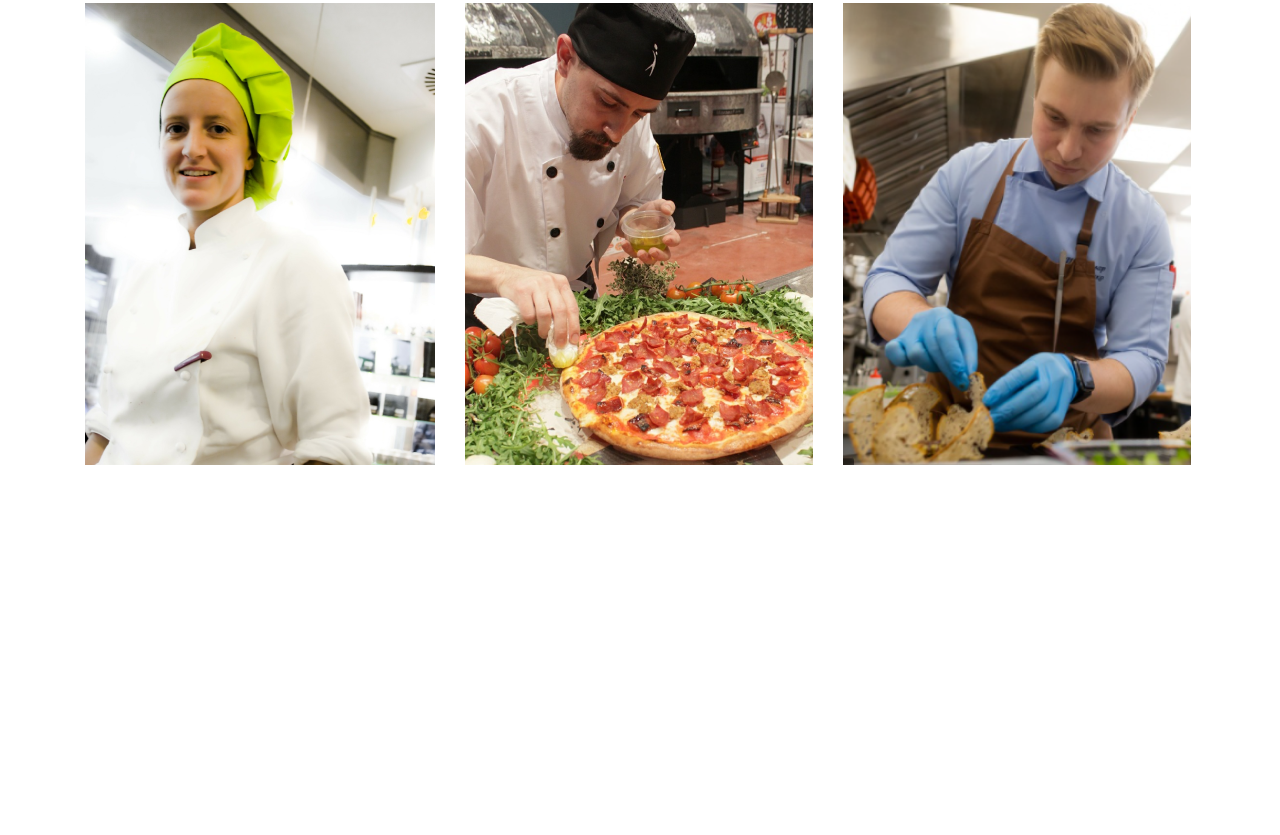
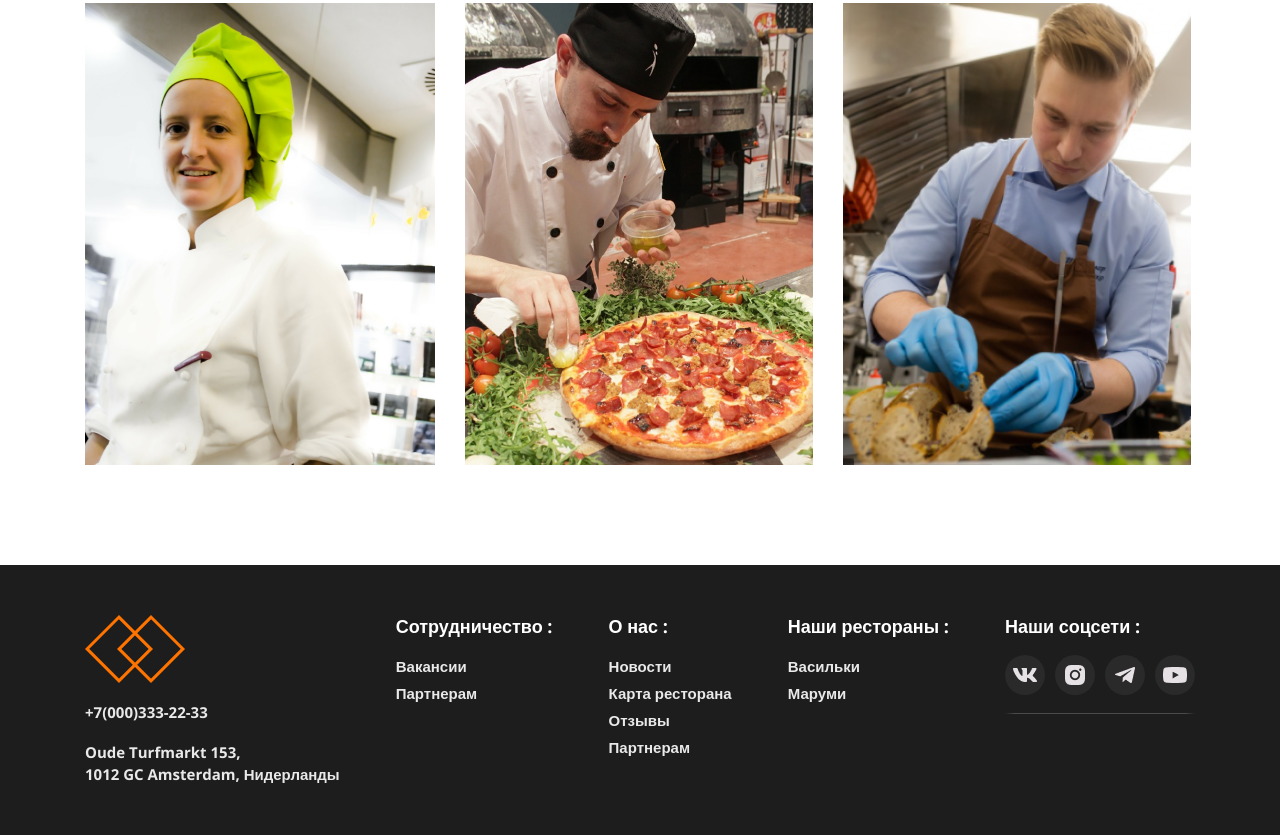
Before and after one commit to Aktan007/HomeRestoran__Aktan, a plain HTML site: page index.html in a window 1280 px wide. Shown: the part 5840-6675 px from the top of the page. Before the commit the page ends 6405 px from the top, so only its background shows below. Drawn offline with nearby package versions, Linux system fonts and the light colour scheme.

Commit message:
add footer

```diff
--- a/index.html
+++ b/index.html
@@ -440,6 +440,63 @@
       </section>
 
 
+      <footer>
+        <div class="footer__container">
+          <div class="footer__body">
+            <div class="footer__colums">
+
+              <div class="footer__colum">
+                <img src="./img/LOGO.png" alt="logo" class="footer__logo">
+                <a href="tel:+7(000)333-22-33">+7(000)333-22-33</a>
+                <a href="https://maps.app.goo.gl/4aKS6qzmbZR7cZEA9" target="_blank">Oude Turfmarkt 153, <br>1012 GC Amsterdam, Нидерланды</a>
+              </div>
+              <div class="footer__colum">
+                <h4 class="footer__title">Сотрудничество :</h4>
+                <ul class="footer__list">
+                  <li class="footer__item"><a href="#">Вакансии</a></li>
+                  <li class="footer__item"><a href="#">Партнерам</a></li>
+                </ul>
+              </div>
+
+              <div class="footer__colum">
+                <h4 class="footer__title">О нас :</h4>
+                <ul class="footer__list">
+                  <li class="footer__item"><a href="#">Новости</a></li>
+                  <li class="footer__item"><a href="#">Карта ресторана</a></li>
+                  <li class="footer__item"><a href="#">Отзывы</a></li>
+                  <li class="footer__item"><a href="#">Партнерам</a></li>
+                </ul>
+              </div>
+
+              <div class="footer__colum">
+                <h4 class="footer__title">Наши рестораны :</h4>
+                <ul class="footer__list">
+                  <li class="footer__item"><a href="#">Васильки</a></li>
+                  <li class="footer__item"><a href="#">Маруми</a></li>
+                </ul>
+              </div>
+              <!--============================================================-->
+              <!--icons-->
+              <div class="footer__colum">
+                <h3 class="footer__title">Наши соцсети :</h5>
+                  <div class="footer__icons">
+                <a href="#" class="footer__icon"><img class="footer__icon-item" src="./img/VK_logo.png" alt=""></a>
+                <a href="#" class="footer__icon"><img class="footer__icon-item" src="./img/Instagram_logo.png" alt=""></a>
+                <a href="#" class="footer__icon"><img class="footer__icon-item" src="./img/Telegram_logo.png" alt=""></a>
+                <a href="#" class="footer__icon"><img class="footer__icon-item" src="./img/YouTube_logo.png" alt=""></a>
+              </div>
+              <div class="footer__line"></div>
+              </div>
+
+
+
+            </div>
+
+          </div>
+        </div>
+      </footer>
+
+
 
 
 
--- a/style.css
+++ b/style.css
@@ -19,6 +19,25 @@ body {
 body::-webkit-scrollbar {
   width: 0;
 }
+
+body::-webkit-scrollbar {
+  width: 15px;
+}
+
+body::-webkit-scrollbar-track {
+  background-color: #191818;
+}
+
+body::-webkit-scrollbar-thumb {
+  background-color: #ad5e18;
+  border-radius: 8px;
+  border:  3px solid #191818;
+}
+
+body::-webkit-scrollbar-thumb:hover {
+  background: #d97722;
+}
+
 
 /* ================================================================================================== */
 
@@ -705,3 +724,118 @@ body::-webkit-scrollbar {
 .kitchener__img-01 {
   margin-right: 30px;
 }
+
+/* ================================================================================================== */
+
+footer {
+  background-color: #1d1d1d;
+  padding-top: 50px;
+  padding-bottom: 50px;
+}
+
+.footer__container {
+  max-width: 1110px;
+  width: 100%;
+  margin: 0 auto;
+}
+
+.footer__logo{
+  max-width: 100px;
+}
+
+.footer__colums {
+  display: flex;
+  justify-content: space-between;
+  gap: 20px;
+}
+
+.footer__colum {
+  display: flex;
+  flex-direction: column;
+  gap: 18px;
+  font-size: 15px;
+  line-height: 22px;
+}
+
+.footer__colum a {
+  color: #e9e9e9;
+}
+
+li {
+  list-style: none;
+}
+
+.footer__title {
+  margin: 0;
+  font-size: 18px;
+}
+
+.footer__list {
+  display: flex;
+  flex-direction: column;
+  gap: 5px;
+  margin: 0;
+  padding: 0;
+}
+
+.footer__item a {
+  color: #e9e9e9;
+}
+
+/* footer h4 {
+  color: #e9e9e9;
+} */
+
+.footer__icons {
+  display: flex;
+  gap: 10px;
+}
+
+.footer__icon {
+  border-radius: 50px;
+  background-color: #2a2a2a;
+  width: 40px;
+  height: 40px;
+  transition: all 0.3s ease 0s;
+}
+
+.footer__icon:hover {
+  background-color: #d97722;
+}
+
+.footer__line {
+  width: 100%;
+  height: 1px;
+  background-color: #4b4b4b;
+  /* margin-top: 15px; */
+  margin-bottom: 15px;
+  position: relative;
+}
+
+.footer__line::before {
+  content: " ";
+  position: absolute;
+  left: 0;
+  top: 0;
+  width: 10px;
+  height: 100%;
+  background: rgb(29,29,29);
+  background: linear-gradient(90deg, rgba(29,29,29,1) 0%, rgba(75,75,75,1) 100%);
+}
+
+.footer__line::after {
+  content: " ";
+  position: absolute;
+  right: 0;
+  top: 0;
+  width: 10px;
+  height: 100%;
+  background: rgb(75,75,75);
+  background: linear-gradient(90deg, rgba(75,75,75,1) 0%, rgba(29,29,29,1) 100%);
+}
+
+.footer__icon {
+  display: flex;
+  align-items: center;
+  justify-content: center;
+}
```
Also changed, not shown: img/Instagram_logo.png (added), img/Telegram_logo.png (added), img/VK_logo.png (added), img/YouTube_logo.png (added), img/footer__background.jpg (added).
